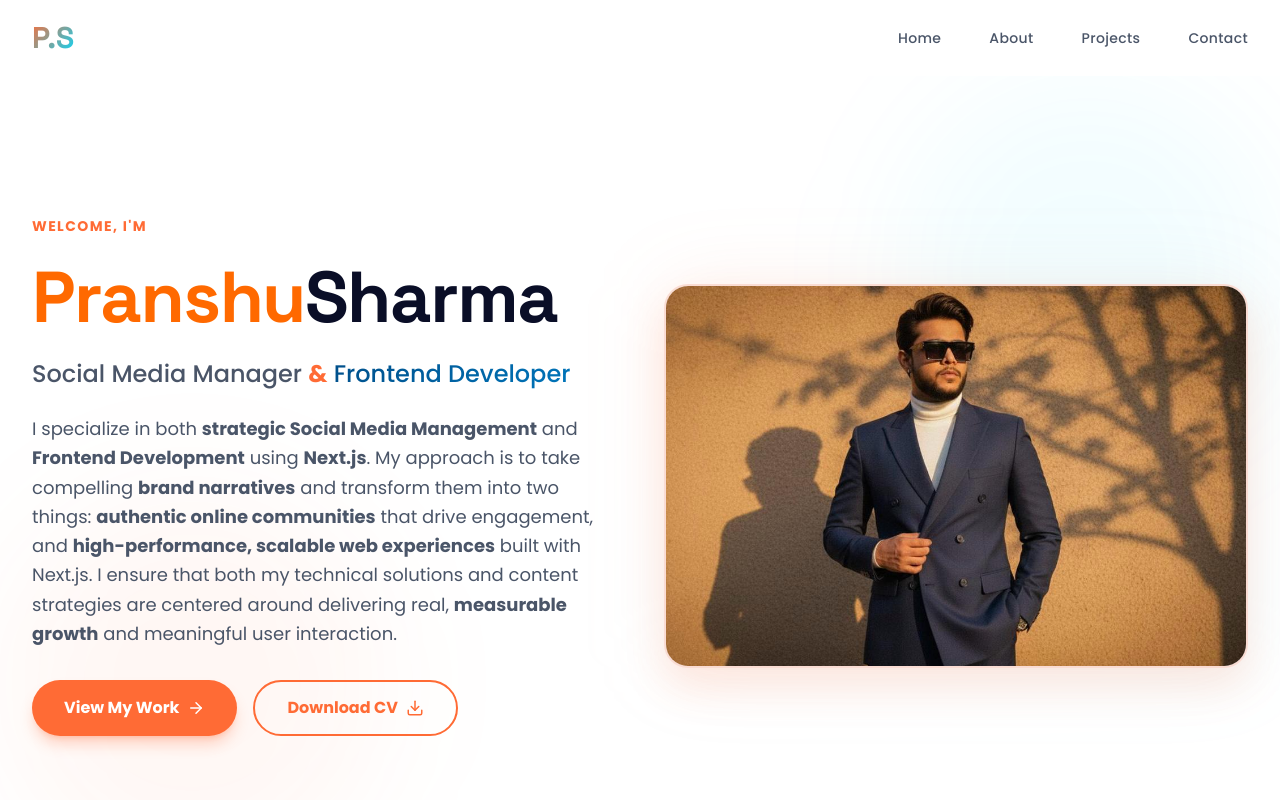
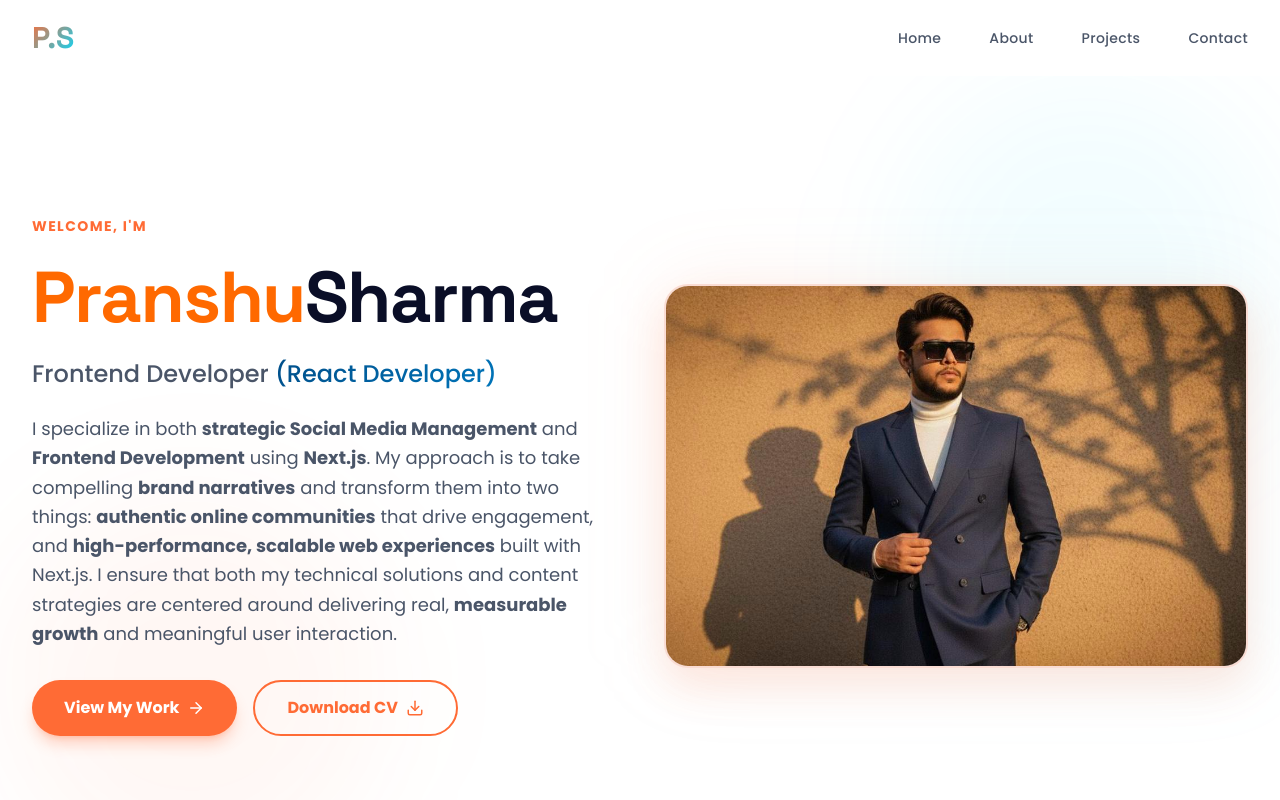
Before and after one commit to pransu-coder/Pranshu-portfolio, a Next.js app: page / in a window 1280 px wide. Shown: the top 800 px of the page. Built offline with nearby package versions, Linux system fonts and the light colour scheme.

Commit message:
Update job title in hero section

```diff
--- a/components/sections/hero.tsx
+++ b/components/sections/hero.tsx
@@ -49,7 +49,7 @@ export default function Hero() {
 </h1>
             <p className="text-xl sm:text-2xl font-medium text-foreground-secondary mb-4 sm:mb-6 blur-fade"
               style={{ animationDelay: '0.4s' }}>
-              Social Media Manager <span className="text-primary font-bold">&</span> <span className="text-gradient-secondary">Frontend Developer</span>
+              Frontend Developer <span className="text-primary font-bold"></span> <span className="text-gradient-secondary">(React Developer)</span>
             </p>
           <p className="text-base sm:text-lg text-foreground-secondary mb-6 sm:mb-8 max-w-xl leading-relaxed blur-fade"
     style={{ animationDelay: '0.5s' }}>
```
